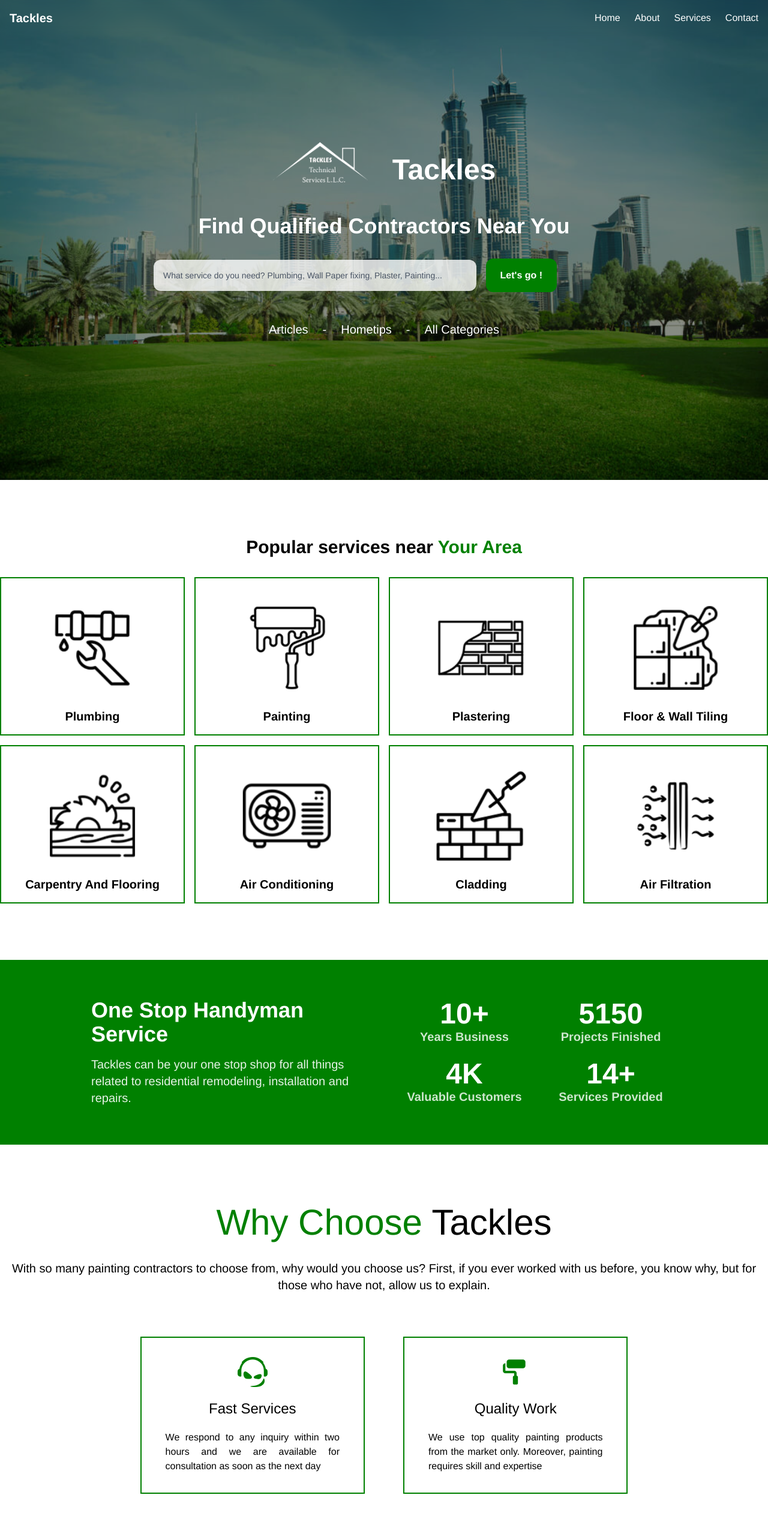
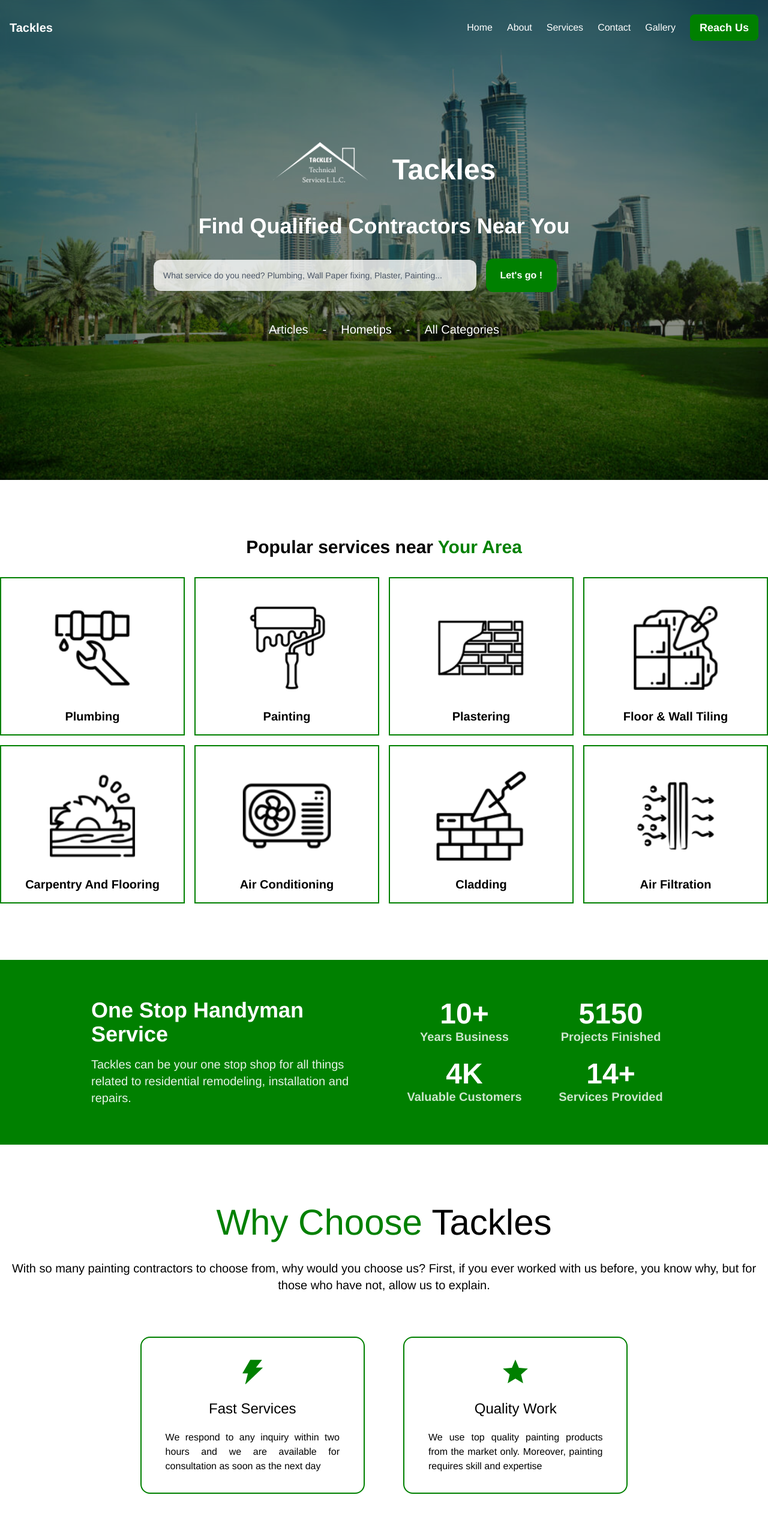
Before and after one commit to MihailoTerzic/Tackles, a Next.js app: page / in a window 1280 px wide. Shown: the top 2552 px of the page at 60% size. Built offline with nearby package versions, Linux system fonts and the light colour scheme.

Commit message:
navbar fix, services, contact, footer?

```diff
--- a/app/(home)/WhyChoose.js
+++ b/app/(home)/WhyChoose.js
@@ -3,7 +3,7 @@
 
 const Card = ({ img, text, description, className = "" }) => {
   return (
-    <div className={`border-2 border-[#008000] p-8 px-10 flex flex-col  items-center justify-between gap-5 w-full md:w-[45%]  ${className}`}>
+    <div className={`border-2 border-[#008000] p-8 px-10 flex flex-col rounded-2xl  items-center justify-between gap-5 w-full md:w-[45%]  ${className}`}>
       <Image src={img} alt={text} width={50} height={50} className='object-contain' />
       <p className='text-2xl  text-center'>{text}</p>
       {description && <p className=' text-justify'>{description}</p>}
@@ -22,8 +22,8 @@
         </p>
 
         <div className='flex flex-wrap justify-center gap-16'>
-          <Card className='lg:w-[30%]' img='/homepage/fast service icon.png' text='Fast Services' description='We respond to any inquiry within two hours and we are available for consultation as soon as the next day' />
-          <Card className='lg:w-[30%]' img='/homepage/paint icon.png' text='Quality Work' description='We use top quality painting products from the market only. Moreover, painting requires skill and expertise' />
+          <Card className='lg:w-[30%]' img='/homepage/tunderbolt.png' text='Fast Services' description='We respond to any inquiry within two hours and we are available for consultation as soon as the next day' />
+          <Card className='lg:w-[30%]' img='/homepage/star.png' text='Quality Work' description='We use top quality painting products from the market only. Moreover, painting requires skill and expertise' />
           <Card className='lg:w-[30%]' img='/homepage/smile-beam icon.png' text='Customer Satisfaction' description='We are a painting company who is not happy until you are happy. Therefore, our team will talk you through the process' />
         </div>
       </div>
--- a/app/services/page.js
+++ b/app/services/page.js
@@ -1,13 +1,16 @@
 import TopHero from '@/components/TopHero'
 import Image from 'next/image'
 import React from 'react'
-
 const Card = ({ img, name, text }) => {
   return (
-    <div className='border border-[#008000] p-5 flex flex-col items-center justify-around '>
-      <Image src={img} alt={name} width={200} height={200} className='bg-green-100'/>
-      <h1 className='text-[#008000] py-4 text-2xl'>{name}</h1>
-      {text && <p className='text-xl'>{text}</p>}
+    <div className='border border-[#008000] p-5 flex flex-col items-start justify-around h-[70vh]  mx-auto'>
+      <div className='bg-[#F2FFF2] w-full h-[60%] flex items-center justify-center'>
+        <Image src={img} alt={name} width={300} height={300} />
+      </div>
+      <div className='flex flex-col items-start gap-2 font-semibold'>
+        <h1 className='text-[#008000] text-2xl font- py-4'>{name}</h1>
+        {text && <p className='text-start text-lg'>{text}</p>}
+      </div>
     </div>
   )
 }
@@ -20,7 +23,7 @@
         <p className='text-xl text-[#008000]'>All Services</p>
         <h1 className='text-4xl font-bold pb-20'>Our Services</h1>
 
-        <div className='w-[90%] mx-auto grid grid-cols-1 sm:grid-cols-2 lg:grid-cols-3 gap-5 sm:gap-6 md:gap-8'>
+        <div className='w-[90%] mx-auto grid grid-cols-1 sm:grid-cols-2 lg:grid-cols-3 gap-5 sm:gap-6 md:gap-8 lg:gap-20'>
           <Card img={'/services/air-conditioning.png'} name={'Air Conditioning'} text={'Whether it is hot sunny day or cold winter night, Our air conditioning service will let you be at the best room temperature for you. Our AC system is budget friendly and durable.'} />
           <Card img={'/services/air-filtration.png'} name={'Air Filtration'} text={'Breathing dirty air will cause disease and death in worst case scenario. Don’t take any risks since we provide air filtration system which will filter air at best in adequate price.'} />
           <Card img={'/services/carpentry.png'} name={'Carpentry'} text={'We repair, design and install quality flooring at best prices. By hiring our services, you can transform the style of entire house. Simple floor can be replaced with attractive wood flooring.'} />
--- a/components/Footer.js
+++ b/components/Footer.js
@@ -9,7 +9,9 @@
   return (
         <footer className="relative w-full text-white">
       {/* Background image */}
-      <div className="absolute inset-0 -z-10">
+      <div className="absolute inset-0 -z-10 bg-[#006600]">
+        {/**
+         *
         <Image
           src={image}
           alt="Footer background"
@@ -18,6 +20,7 @@
           quality={100}
           className="brightness-[.4]" // darken the image
         />
+         */}
       </div>
 
       <div className="w-[80%] mx-auto py-20 flex flex-col gap-12">
--- a/components/Navbar.js
+++ b/components/Navbar.js
@@ -9,7 +9,7 @@
 
   useEffect(() => {
     const handleScroll = () => {
-      setIsTop(window.scrollY < 100) // adjust this value based on hero height
+      setIsTop(window.scrollY < 100)
     }
 
     window.addEventListener('scroll', handleScroll)
@@ -17,28 +17,27 @@
   }, [])
 
   const navClasses = isTop
-    ? ' text-white bg-transparent'
+    ? 'text-white bg-transparent'
     : 'bg-white text-black shadow-md'
 
-  /**   const linkClasses = `transition-all duration-300 ${
-      isTop ? 'text-white' : 'text-black'
-    } hover:font-bold` */
-
-    const linkClasses = `transition-all duration-300 transform hover:scale-120 ${
-      isTop ? 'text-white hover:font-bold' : 'text-black hover:font-bold'
-    } font-medium`
-
+  const linkClasses = `transition-all duration-300 transform hover:scale-110 ${
+    isTop ? 'text-white hover:font-bold' : 'text-black hover:font-bold'
+  } font-medium`
 
   return (
     <nav
-      className={`fixed top-0 left-0 w-full z-50 px-4 py-4 backdrop-blur-sm border-0 transition-all duration-300 ${navClasses}`}
+      className={`fixed top-0 left-0 w-full z-50 px-4 py-6 backdrop-blur-sm border-0 transition-all duration-300 ${navClasses}`}
     >
       <div className="max-w-7xl mx-auto flex justify-between items-center">
-        <Link href="/" className={`text-xl font-bold ${isTop ? 'text-white' : 'text-black'}`}>
+        <Link
+          href="/"
+          className={`text-xl font-bold ${isTop ? 'text-white' : 'text-black'}`}
+        >
           Tackles
         </Link>
 
-        <div className="hidden md:flex space-x-6">
+        {/* Desktop Menu */}
+        <div className="hidden md:flex items-center space-x-6">
           <Link href="/" className={linkClasses}>
             Home
           </Link>
@@ -51,8 +50,17 @@
           <Link href="/contact" className={linkClasses}>
             Contact
           </Link>
+          <Link href="/gallery" className={linkClasses}>
+            Gallery
+          </Link>
+          <button
+            className={`bg-[#008000] transition-all duration-300 transform hover:scale-110 hover:bg-green-700 text-white rounded-lg font-semibold p-2 px-4 text-lg`}
+          >
+            Reach Us
+          </button>
         </div>
 
+        {/* Mobile Menu Toggle */}
         <button
           onClick={() => setIsOpen(!isOpen)}
           className={`md:hidden focus:outline-none ${isTop ? 'text-white' : 'text-black'}`}
@@ -61,8 +69,9 @@
         </button>
       </div>
 
+      {/* Mobile Menu */}
       {isOpen && (
-        <div className="md:hidden px-4 pt-2 space-y-2">
+        <div className="md:hidden px-4 pt-2 space-y-2 text-center">
           <Link href="/" className={`${linkClasses} block`}>
             Home
           </Link>
@@ -75,6 +84,14 @@
           <Link href="/contact" className={`${linkClasses} block`}>
             Contact
           </Link>
+          <Link href="/gallery" className={`${linkClasses} block`}>
+            Gallery
+          </Link>
+          <button
+            className={`w-md bg-[#008000] hover:bg-green-700 text-white rounded-lg font-semibold py-2 text-center text-lg`}
+          >
+            Reach Us
+          </button>
         </div>
       )}
     </nav>
```
Also changed, not shown: app/contact/page.js (+25 -12 lines), public/homepage/star.png (added), public/homepage/tunderbolt.png (added).
